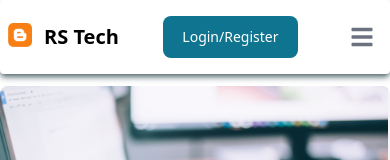
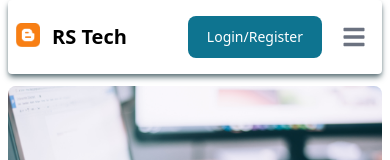
Before and after one commit to raselsharif/programmingHero-assignment-11-client-side, a React (Vite) app: page / in a window 390 px wide. Shown: the top 160 px of the page. Built offline with nearby package versions, Linux system fonts and the light colour scheme; no server answers.

Commit message:
added default blog image if user not set image

```diff
--- a/src/Layouts/MainLayouts.jsx
+++ b/src/Layouts/MainLayouts.jsx
@@ -5,7 +5,7 @@ import ScrollToTop from "../components/ScrollToTop/ScrollToTop";
 
 const MainLayouts = () => {
   return (
-    <div className="max-w-[1200px] mx-auto">
+    <div className="max-w-[1200px] mx-auto px-2 md:px-0">
       <ScrollToTop />
       <NavBar></NavBar>
       <Outlet></Outlet>
--- a/src/Layouts/NavBar.jsx
+++ b/src/Layouts/NavBar.jsx
@@ -75,7 +75,7 @@ const NavBar = () => {
             RS Tech
           </span>
         </Link>
-        <div className="flex md:order-2">
+        <div className="flex ml-auto md:ml-0 md:order-2">
           {user ? (
             <>
               <Dropdown
@@ -108,7 +108,7 @@ const NavBar = () => {
             </Link>
           )}
         </div>
-        <Navbar.Toggle />
+        <Navbar.Toggle className="ml-3" />
         <Navbar.Collapse>{menus}</Navbar.Collapse>
       </Navbar>
     </div>
--- a/src/components/RecentBlog/BlogCard.jsx
+++ b/src/components/RecentBlog/BlogCard.jsx
@@ -1,5 +1,5 @@
 import { Button } from "flowbite-react";
-import img from "/banner01.jpg";
+import img from "/blog-placeholder.jpg";
 import { Link } from "react-router-dom";
 import toast from "react-hot-toast";
 import { useContext, useEffect } from "react";
--- a/src/pages/AllBlogs/AllBlogCard.jsx
+++ b/src/pages/AllBlogs/AllBlogCard.jsx
@@ -1,7 +1,6 @@
 import { Button } from "flowbite-react";
-import img from "/banner01.jpg";
+import img from "/blog-placeholder.jpg";
 import { Link } from "react-router-dom";
-import axios from "axios";
 import toast from "react-hot-toast";
 import { useContext } from "react";
 import { AuthContext } from "../../Providers/AuthProviders";
--- a/src/pages/Wishlist/WishlistCard.jsx
+++ b/src/pages/Wishlist/WishlistCard.jsx
@@ -1,6 +1,6 @@
-import { Button, Card } from "flowbite-react";
+import { Button } from "flowbite-react";
 import { Link } from "react-router-dom";
-import img from "/banner01.jpg";
+import img from "/blog-placeholder.jpg";
 import toast from "react-hot-toast";
 import { PhotoProvider, PhotoView } from "react-photo-view";
 import useAxios from "../../hooks/useAxios";
```
Also changed, not shown: public/blog-placeholder.jpg (added).
